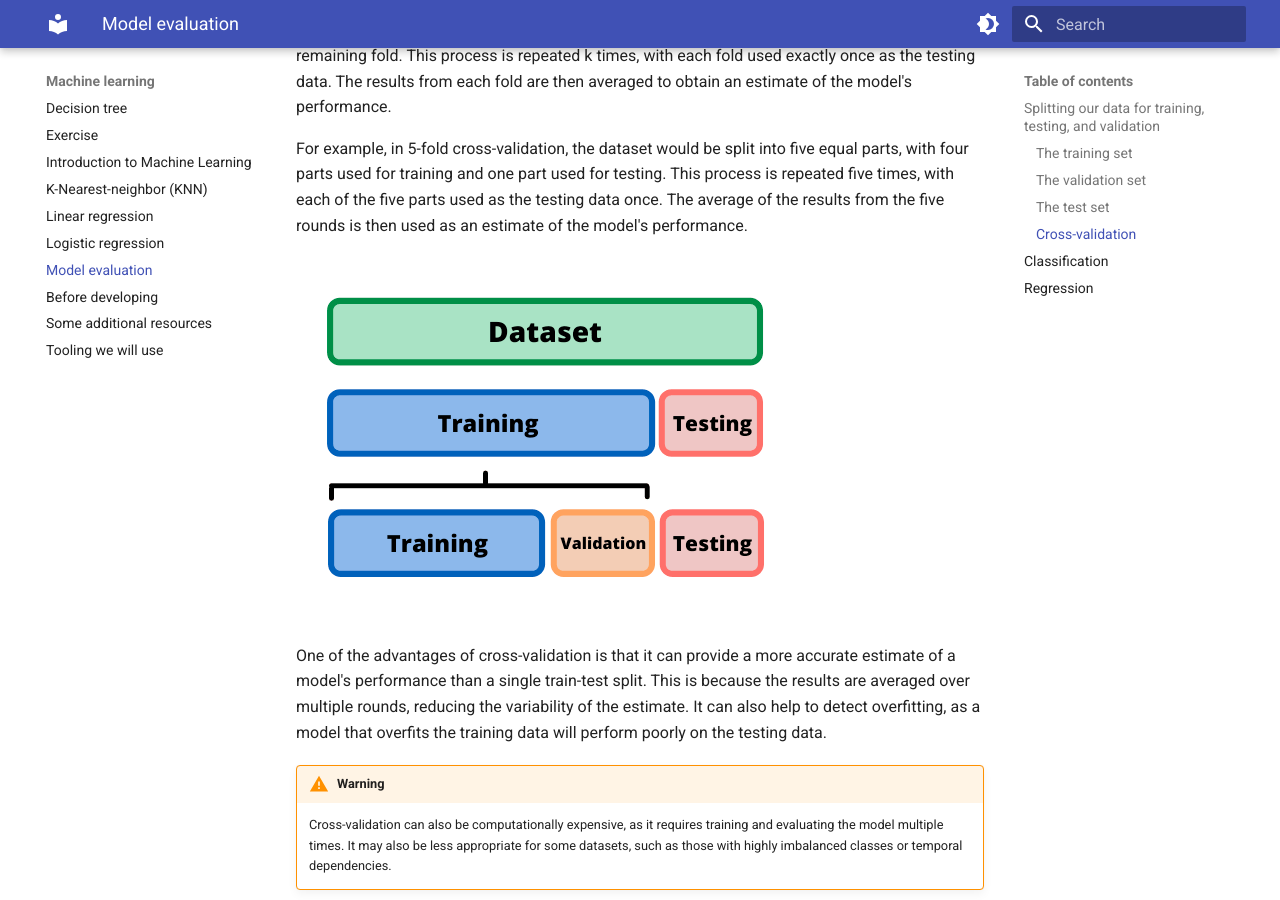
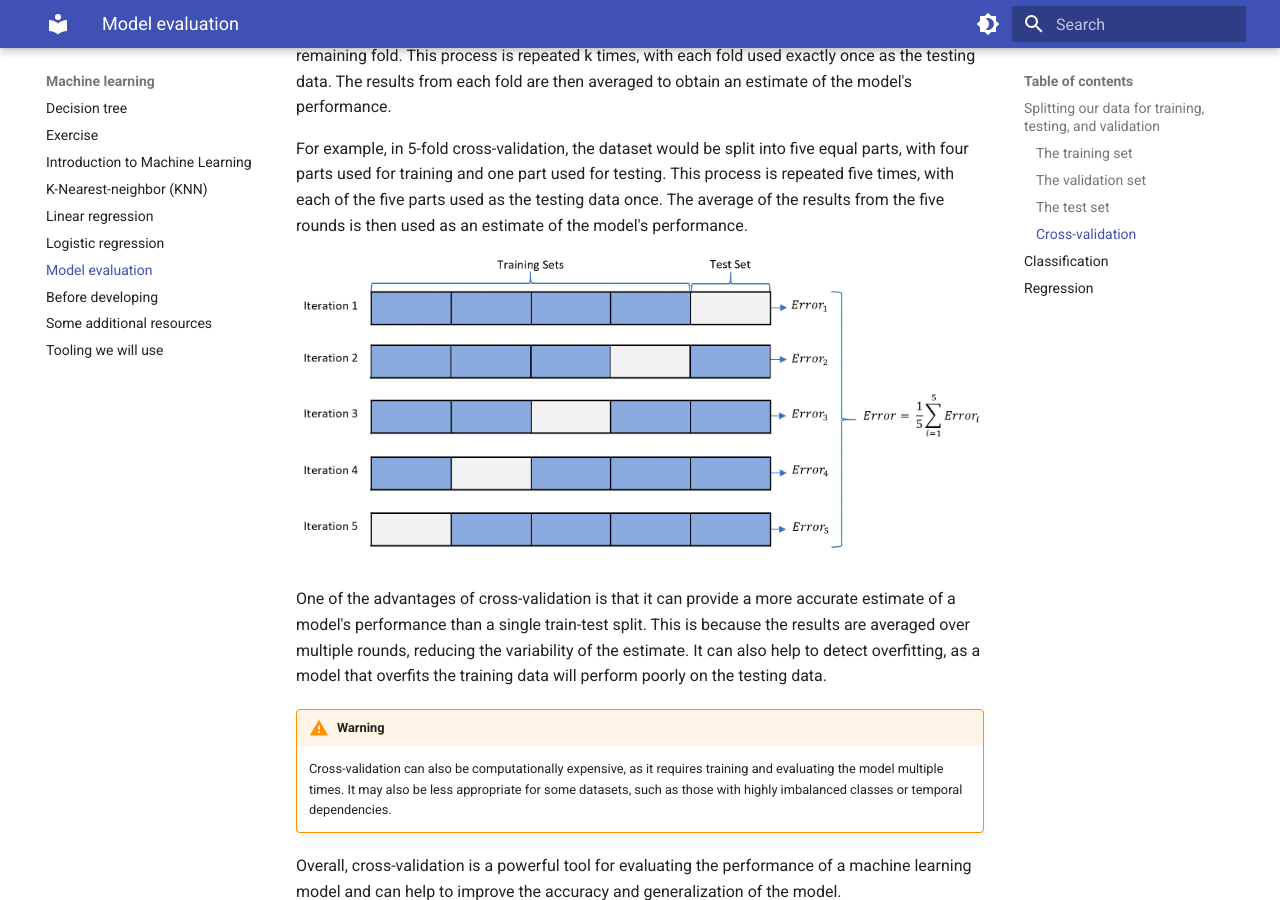
Before and after one commit to Fszta/Computer-Science, an MkDocs documentation site: the page built from docs/machine-learning/model-evaluation.md, in a window 1280 px wide and 900 px high, scrolled down 1819 px. Built offline with MkDocs 1.6.1 and Material for MkDocs 9.7.7, drawn with Linux system fonts in a browser that asks for light colours.

Commit message:
fix : cross validation illustration

```diff
--- a/docs/machine-learning/model-evaluation.md
+++ b/docs/machine-learning/model-evaluation.md
@@ -54,7 +54,7 @@ for training and one part used for testing. This process is repeated five times,
 the testing data once. The average of the results from the five rounds is then used as an estimate of the model's
 performance.
 
-![img_1.png](assets/img_4.png)
+![img_5.png](assets/img_5.png)
 
 One of the advantages of cross-validation is that it can provide a more accurate estimate of a model's performance
 than a single train-test split. This is because the results are averaged over multiple rounds, reducing the variability
```
